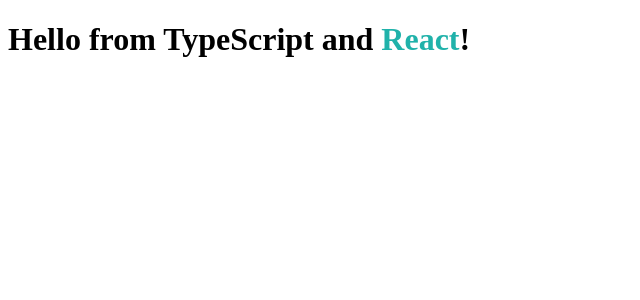
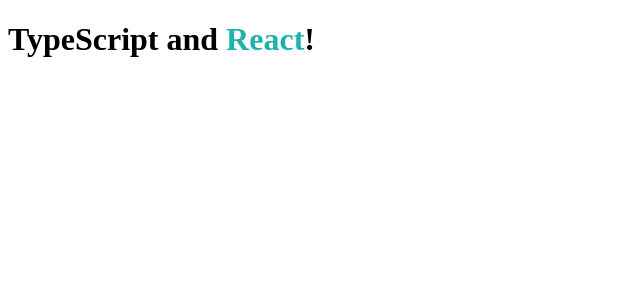
Before and after one commit to dustinchang/mernwt-starterkit, a React app: page / in a window 1280 px wide. Shown: the top 300 px of the page, without its empty margins (0-640 px from the left). Built offline with nearby package versions, Linux system fonts and the light colour scheme.

Commit message:
client hot reloading and layout setup

```diff
--- a/devServer.js
+++ b/devServer.js
@@ -2,7 +2,6 @@
 var express = require('express');
 var webpack = require('webpack');
 var config = require('./webpack.config.dev');
-
 var app = express();
 var compiler = webpack(config);
 
--- /dev/null
+++ b/src/actions/ActionCreators.tsx
@@ -0,0 +1 @@
+//TODO get actions started here
--- a/src/components/Hello.tsx
+++ /dev/null
@@ -1,10 +0,0 @@
-import * as React from "react";
-import "../styles/hello.scss";
-
-export interface HelloProps { compiler: string; framework: string; }
-
-export class Hello extends React.Component<HelloProps, {}> {
-    render() {
-        return <h1>Hello from {this.props.compiler} and <span className="hello">{this.props.framework}</span>!</h1>;
-    }
-}
--- /dev/null
+++ b/src/components/Main.tsx
@@ -0,0 +1,11 @@
+import * as React from "react";
+import "../styles/hello.scss";
+import {Link} from "react-router";
+
+export interface MainProps { compiler: string; framework: string; }
+
+export default class Main extends React.Component<MainProps, {}> {
+  render() {
+    return <h1><Link to="/">{this.props.compiler} and <span className="hello">{this.props.framework}</span>!</Link></h1>;
+  }
+}
--- a/src/index.tsx
+++ b/src/index.tsx
@@ -1,9 +1,8 @@
 import * as React from "react";
 import * as ReactDOM from "react-dom";
-
-import { Hello } from "./components/Hello";
+import Main from "./components/Main";
 
 ReactDOM.render(
-    <Hello compiler="TypeScript" framework="React" />,
-    document.getElementById("root")
+  <Main compiler="TypeScript" framework="React" />,
+  document.getElementById("root")
 );
--- a/webpack.config.dev.js
+++ b/webpack.config.dev.js
@@ -1,10 +1,11 @@
 var path = require('path');
 var webpack = require('webpack');
 var webpackNotifierPlugin = require('webpack-notifier');
+var port = '7770';
 
 module.exports = {
   entry: [
-      'webpack-hot-middleware/client',
+    `webpack-hot-middleware/client?path=http://localhost:${port}/__webpack_hmr&reload=true`,
     './src/index'
   ],
   output: {
@@ -24,7 +25,7 @@
   module: {
     loaders: [
       // All files with a '.ts' or '.tsx' extension will be handled by 'ts-loader'.
-            { test: /\.tsx?$/, loader: "ts-loader" },
+      {test: /\.tsx?$/, loader: "ts-loader"},
       {
         test: /\.scss$/,
         loader: "style!css?sourceMap!sass?sourceMap",
@@ -35,12 +36,12 @@
 
     preLoaders: [
       // All output '.js' files will have any sourcemaps re-processed by 'source-map-loader'.
-            { test: /\.js$/, loader: "source-map-loader" },
-            { test: /\.tsx?$/, loader: "tslint" }
+      {test: /\.js$/, loader: "source-map-loader"},
+      {test: /\.tsx?$/, loader: "tslint"}
     ]
   },
 
-    tslint: { emitErrors: false, failOnHint: false },
+  tslint: {emitErrors: false, failOnHint: false},
 
   plugins: [
     new webpack.HotModuleReplacementPlugin(),
```
Lines whose indentation alone changed are shown as unchanged.
